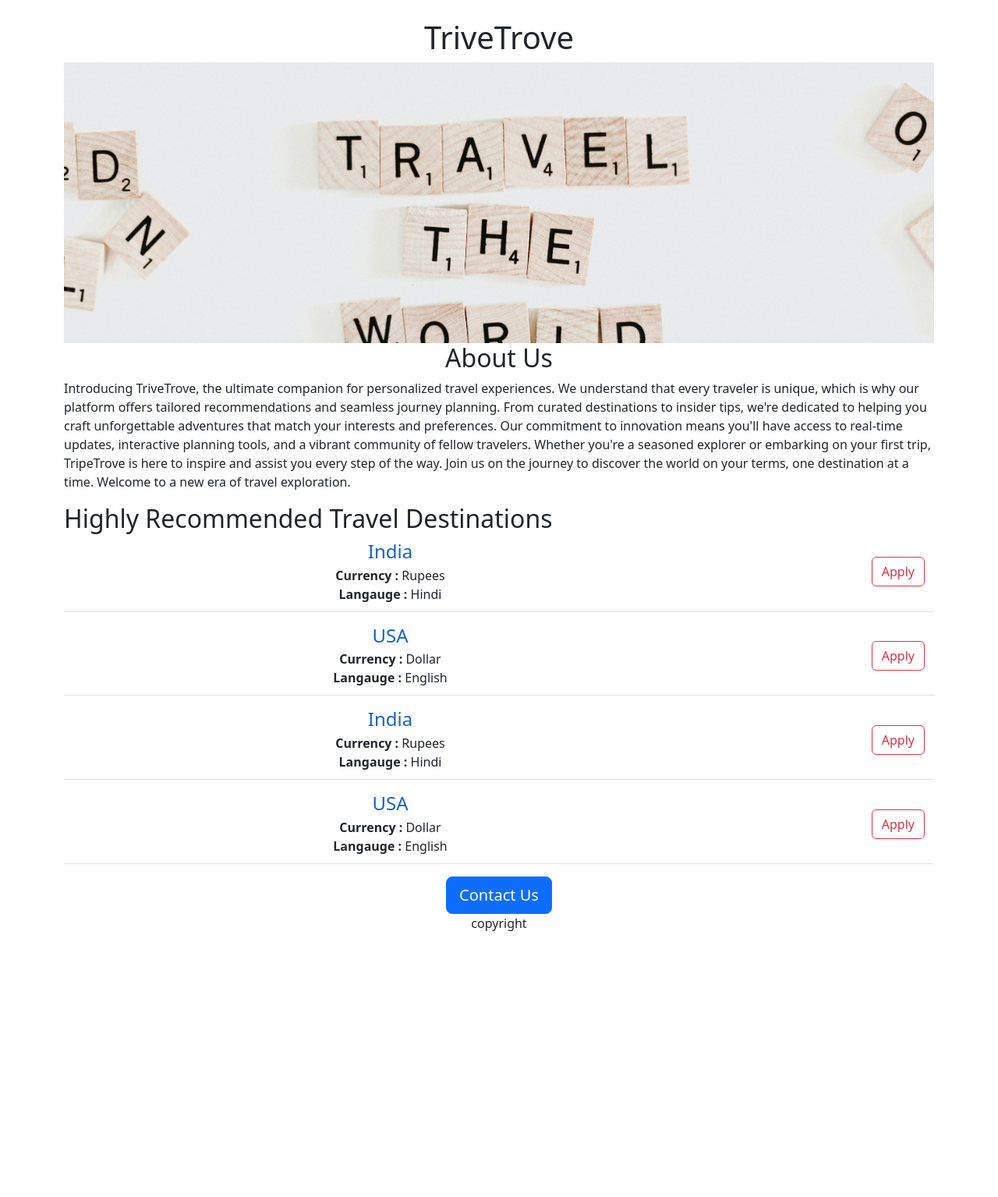
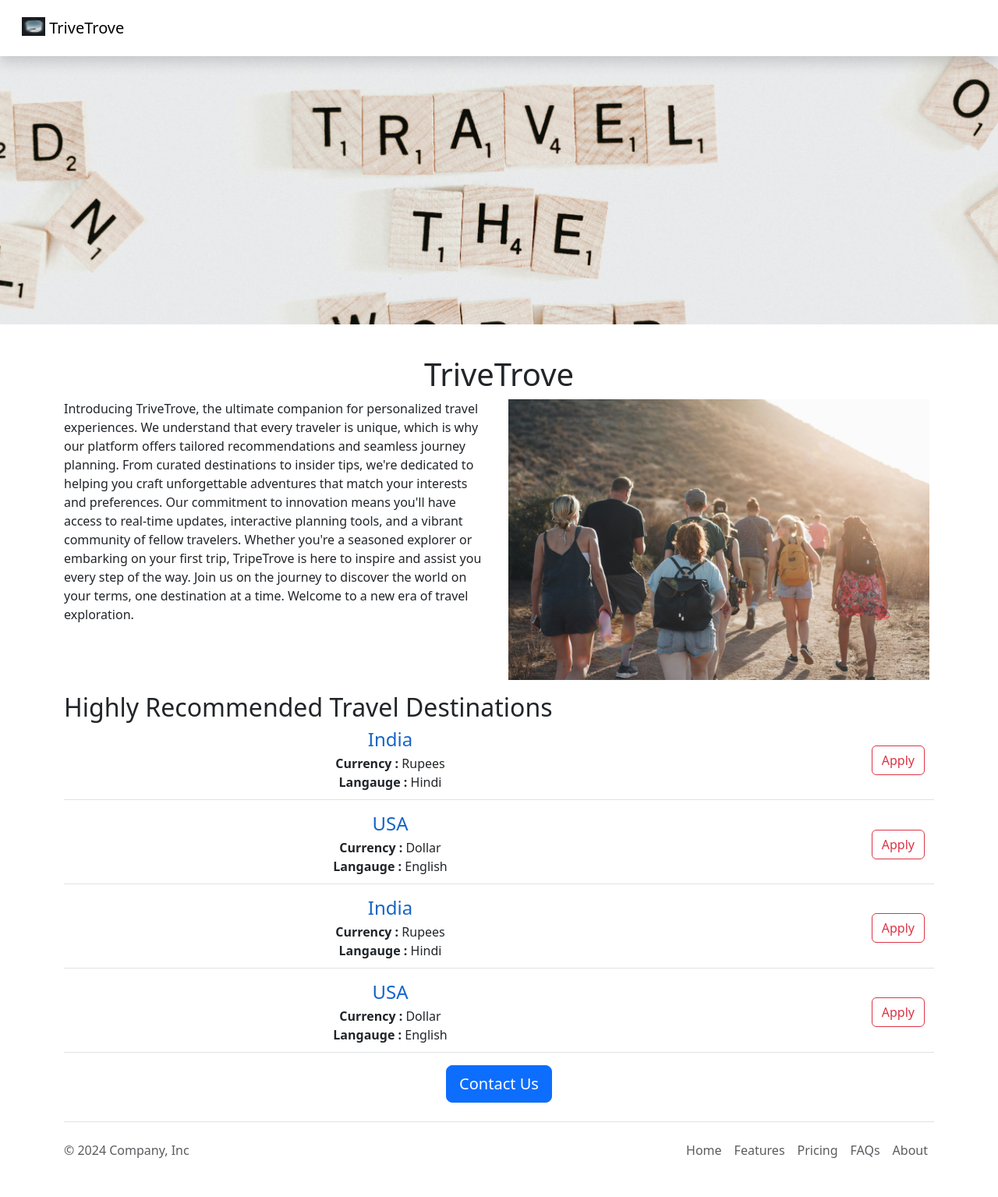
Before and after one commit to Tannubagadia/new-project, a Flask app: page / in a window 1280 px wide. Shown: the whole page at 78% size. Before the commit the page ends 1194 px from the top, so only its background shows below. Run offline with Flask 3, Linux system fonts and the light colour scheme.

Commit message:
functional improvements

```diff
--- /dev/null
+++ b/requirements.txt
@@ -0,0 +1,2 @@
+Flask
+gunicorn
--- a/templates/dest.html
+++ b/templates/dest.html
@@ -17,7 +17,7 @@
 </div>
       <div class="col-3">
   <div class="text-end" >
-    <button type="button" class="btn btn-outline-danger">Apply</button>
+    <a href="mailto:hello@abc.ai ? subject=application for {{t['country']}}"  type="button" class="btn btn-outline-danger">Apply</button></a>
   </div>
   </div>
   </div>
--- /dev/null
+++ b/templates/fot.html
@@ -0,0 +1,17 @@
+<div class="container">
+  <footer class="d-flex flex-wrap justify-content-between align-items-center py-3 my-4 border-top">
+    <p class="col-md-4 mb-0 text-body-secondary">&copy; 2024 Company, Inc</p>
+
+    <a href="/" class="col-md-4 d-flex align-items-center justify-content-center mb-3 mb-md-0 me-md-auto link-body-emphasis text-decoration-none">
+      <svg class="bi me-2" width="40" height="32"><use xlink:href="#bootstrap"/></svg>
+    </a>
+
+    <ul class="nav col-md-4 justify-content-end">
+      <li class="nav-item"><a target="_blank" href="#" class="nav-link px-2 text-body-secondary">Home</a></li>
+      <li class="nav-item"><a href="#" class="nav-link px-2 text-body-secondary">Features</a></li>
+      <li class="nav-item"><a href="#" class="nav-link px-2 text-body-secondary">Pricing</a></li>
+      <li class="nav-item"><a href="#" class="nav-link px-2 text-body-secondary">FAQs</a></li>
+      <li class="nav-item"><a href="#" class="nav-link px-2 text-body-secondary">About</a></li>
+    </ul>
+  </footer>
+</div>
--- a/templates/home.html
+++ b/templates/home.html
@@ -11,16 +11,24 @@
       width: 100%;
       height: 360px;
       object-fit: cover;
+      margin-bottom:16px;
     }
   </style>
   <link href="https://cdn.jsdelivr.net/npm/bootstrap@5.3.3/dist/css/bootstrap.min.css" rel="stylesheet" integrity="sha384-QWTKZyjpPEjISv5WaRU9OFeRpok6YctnYmDr5pNlyT2bRjXh0JMhjY6hW+ALEwIH" crossorigin="anonymous">
 </head>
 <body>
+  {% include 'nav.html' %}
+  <img class="img-fluid" id="travel" src="https://c19c4d60-636b-473d-b53c-23252acaa72e-00-3dn8jdo9z4h7s.sisko.replit.dev/static/travel.jpg"  height="200" alt="HTML Dog">
   <div class="container" >
   <h1 class="text-center mt-4 mb-2"> {{company_name}} </h1>
-  <img class="img-fluid" id="travel" src="https://c19c4d60-636b-473d-b53c-23252acaa72e-00-3dn8jdo9z4h7s.sisko.replit.dev/static/travel.jpg"  height="200" alt="HTML Dog">
-  <h2 class="text-center mt-2,mb-4 ">About Us</h2>
+    <div class= "row" style="margin-bottom:16px;">
+      <div class="col-6">
   <p > Introducing TriveTrove, the ultimate companion for personalized travel experiences. We understand that every traveler is unique, which is why our platform offers tailored recommendations and seamless journey planning. From curated destinations to insider tips, we're dedicated to helping you craft unforgettable adventures that match your interests and preferences. Our commitment to innovation means you'll have access to real-time updates, interactive planning tools, and a vibrant community of fellow travelers. Whether you're a seasoned explorer or embarking on your first trip, TripeTrove is here to inspire and assist you every step of the way. Join us on the journey to discover the world on your terms, one destination at a time. Welcome to a new era of travel exploration.</p>
+      </div>
+      <div class="col-6">
+      <img src="\static\tourist.jpg" style="height:360px">
+      </div>
+    </div>
   <h2>Highly Recommended Travel Destinations </h2>
   <div>
     {% for t in trip %}
@@ -29,10 +37,8 @@
   </div>
     </div>
     <div class="text-center"">
-  <button type="button" class="btn btn-primary btn-lg">Contact Us</button>
-  <p>
-    copyright
-  </p>
+  <a href="mailto:hello@abc.ai?subject=Any%20Question&body=ask%20Question%20%3F" type="button" class="btn btn-primary btn-lg">Contact Us</button></a>
     </div>
+  {% include 'fot.html' %}
 </body>
 </html>
--- /dev/null
+++ b/templates/nav.html
@@ -0,0 +1,47 @@
+<nav class="navbar shadow p-3 mb-5  fixed-top bg-white text-dark">
+  <div class="container-fluid">
+    <a class="navbar-brand" href="#">
+      <img src="https://c19c4d60-636b-473d-b53c-23252acaa72e-00-3dn8jdo9z4h7s.sisko.replit.dev/static/logo.jpg" alt="Logo" width="30" height="24" class="d-inline-block align-text-top">
+      TriveTrove
+    </a>
+  </div>
+</nav>
+<div style="height:56px">
+
+</div>
+
+
+
+<!-- <nav class="navbar navbar-expand-md navbar-dark bg-dark" aria-label="Fourth navbar example">
+  <div class="container-fluid">
+    <a class="navbar-brand" href="#">TriveTrove</a>
+    <button class="navbar-toggler" type="button" data-bs-toggle="collapse" data-bs-target="#navbarsExample04" aria-controls="navbarsExample04" aria-expanded="false" aria-label="Toggle navigation">
+      <span class="navbar-toggler-icon"></span>
+    </button>
+
+    <div class="collapse navbar-collapse" id="navbarsExample04">
+      <ul class="navbar-nav me-auto mb-2 mb-md-0">
+        <li class="nav-item">
+          <a class="nav-link active" aria-current="page" href="#">Home</a>
+        </li>
+        <li class="nav-item">
+          <a class="nav-link" href="#">Link</a>
+        </li>
+        <li class="nav-item">
+          <a class="nav-link disabled" aria-disabled="true">Disabled</a>
+        </li>
+        <li class="nav-item dropdown">
+          <a class="nav-link dropdown-toggle" href="#" data-bs-toggle="dropdown" aria-expanded="false">Dropdown</a>
+          <ul class="dropdown-menu">
+            <li><a class="dropdown-item" href="#">Action</a></li>
+            <li><a class="dropdown-item" href="#">Another action</a></li>
+            <li><a class="dropdown-item" href="#">Something else here</a></li>
+          </ul>
+        </li>
+      </ul>
+      <form role="search">
+        <input class="form-control" type="search" placeholder="Search" aria-label="Search">
+      </form>
+    </div>
+  </div>
+</nav> -->
```
Also changed, not shown: static/logo.jpg (added), static/tourist.jpg (added).
